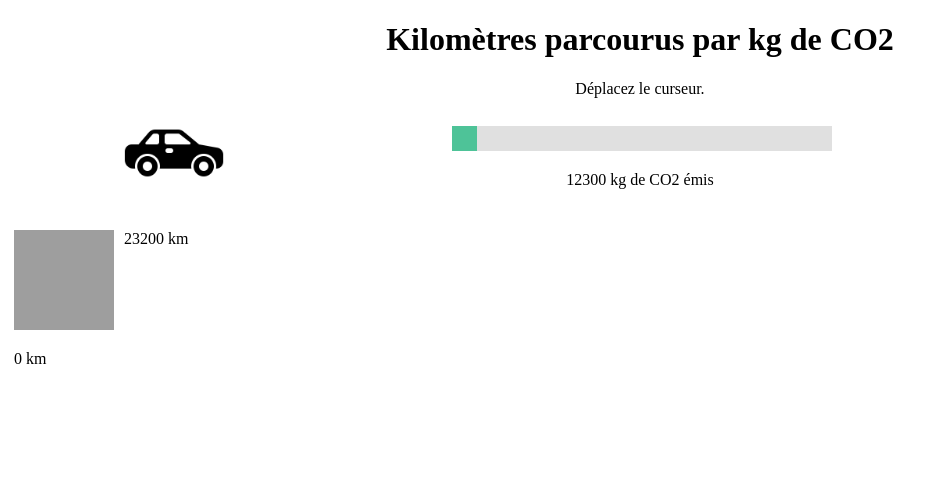
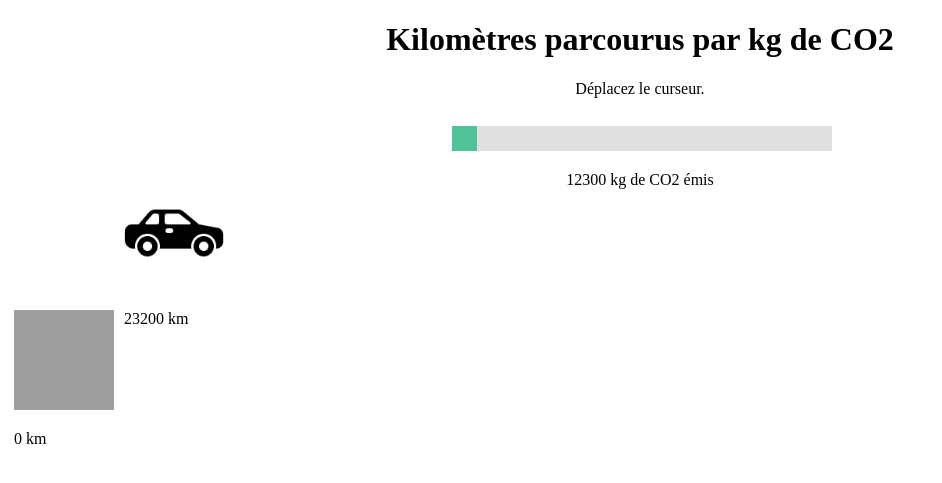
Before and after one commit to Gromototo/nuitinfo, a Flask app: page /InProgress in a window 1280 px wide. Shown: the top 483 px of the page, without its empty margins (0-942 px from the left). Run offline with Flask 3, Linux system fonts and the light colour scheme; grey boxes are pictures that could not be loaded.

Commit message:
reparation InProgress

```diff
--- a/templates/InProgress.html
+++ b/templates/InProgress.html
@@ -42,7 +42,7 @@
 
       .car_diesel {
         position: absolute;
-        top: 20%;
+        top: 30%;
         left: 5%;
         margin-top: -50px;
         margin-left: -50px;
@@ -51,7 +51,7 @@
 
       .car_electric {
         position: absolute;
-        top: 35%;
+        top: 45%;
         left: 5%;
         margin-top: -50px;
         margin-left: -50px;
@@ -60,7 +60,7 @@
 
       .go_back {
         position: absolute;
-        top: 50%;
+        top: 60%;
         left: 50%;
         transform: translate(-50%, -50%);
         visibility: hidden;
@@ -97,14 +97,14 @@
       </div>
     </div>
     <div class="car_diesel">
-      <img src="images/car.png" alt="Car Icon" width="100" height="100" />
+      <img src="../static/images/car.png" alt="Car Icon" width="100" height="100" />
       <p>
         <span id="car_diesel_distance" style="text-align: center"></span> km
       </p>
     </div>
     <div class="car_electric">
       <img
-        src="images/electric-car.png"
+        src="../static/images/electric-car.png"
         alt="Car Icon"
         width="100"
         height="100"
```
